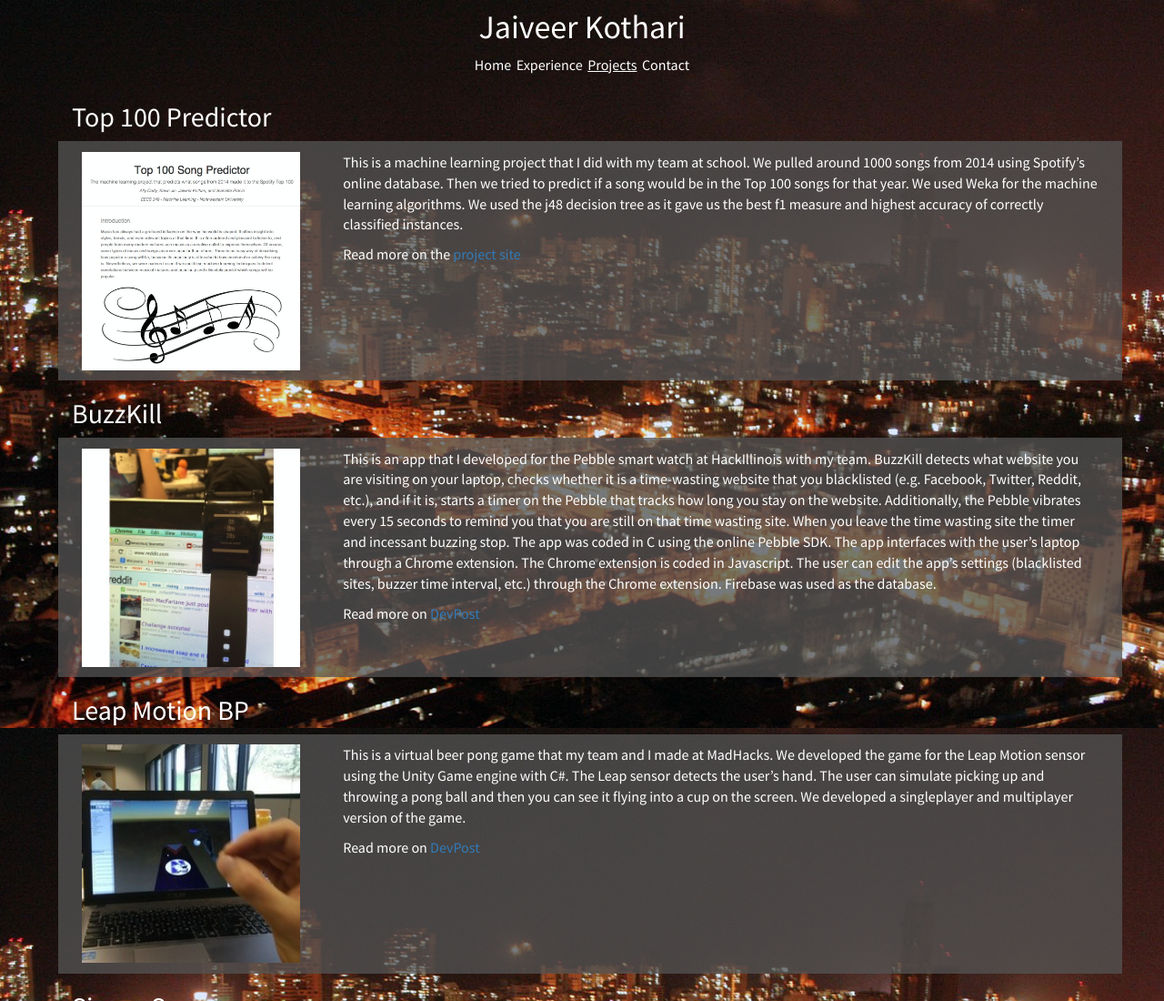
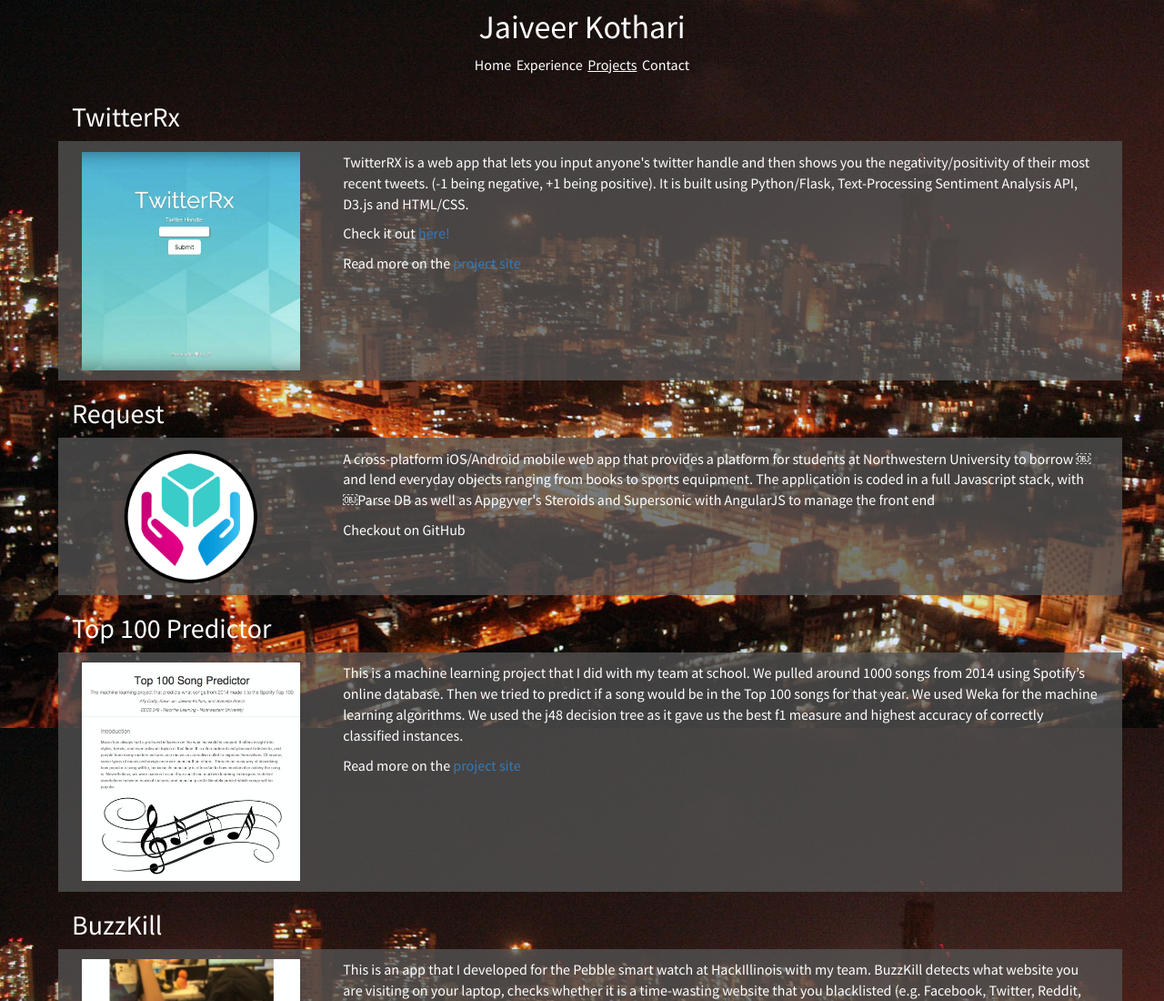
Before and after one commit to jaiveerkothari/MySite2, a plain HTML site: page d2_projects.html in a window 1280 px wide. Shown: the top 1100 px of the page at 91% size. Drawn offline with nearby package versions, Linux system fonts and the light colour scheme.

Commit message:
added new projects

```diff
--- a/d2_projects.html
+++ b/d2_projects.html
@@ -37,7 +37,38 @@
 
 		</div>
 
+		<div class="container">
+		  <h2>TwitterRx</h2>
+		  <div class="row">
+		    <div class="col-md-3" >
+		      <img src="images/twitterrx_Fotor.jpg">
+		    </div>
+		    <div class="col-md-9" >
+		      <p>TwitterRX is a web app that lets you input anyone's twitter handle and then shows you the negativity/positivity of their most recent tweets. (-1 being negative, +1 being positive). It is built using Python/Flask, Text-Processing Sentiment Analysis API, D3.js and HTML/CSS.
+			</p>
+			<p>Check it out <a href="http://twitterrx.herokuapp.com/" target="_blank">here!</a></p>
+			<p>Read more on the <a href="https://github.com/tenaciousj/TwitterRx" target="_blank">project site</a></p>
+		    </div>
+		  </div>
+		</div>
 
+
+
+		<div class="container">
+		  <h2>Request</h2>
+		  <div class="row">
+		    <div class="col-md-3" >
+		      <img src="images/requestlogo.png">
+		    </div>
+		    <div class="col-md-9" >
+		      <p>A cross-platform iOS/Android mobile web app that provides a platform for students at Northwestern University to borrow
+			￼and lend everyday objects ranging from books to sports equipment. The application is coded in a full Javascript stack, with
+			￼Parse DB as well as Appgyver's Steroids and Supersonic with AngularJS to manage the front end
+			</p>
+			<p>Checkout on GitHub<a href="https://github.com/eecs394-fall15/Request" target="_blank"></a></p>
+		    </div>
+		  </div>
+		</div>
 
 		<div class="container">
 		  <h2>Top 100 Predictor</h2>
```
Also changed, not shown: images/Screenshot 2015-11-10 17.14.31.png (added), images/requestlogo.png (added), images/requestlogo_Fotor.jpg (added), images/twitterrx_Fotor.jpg (added).
